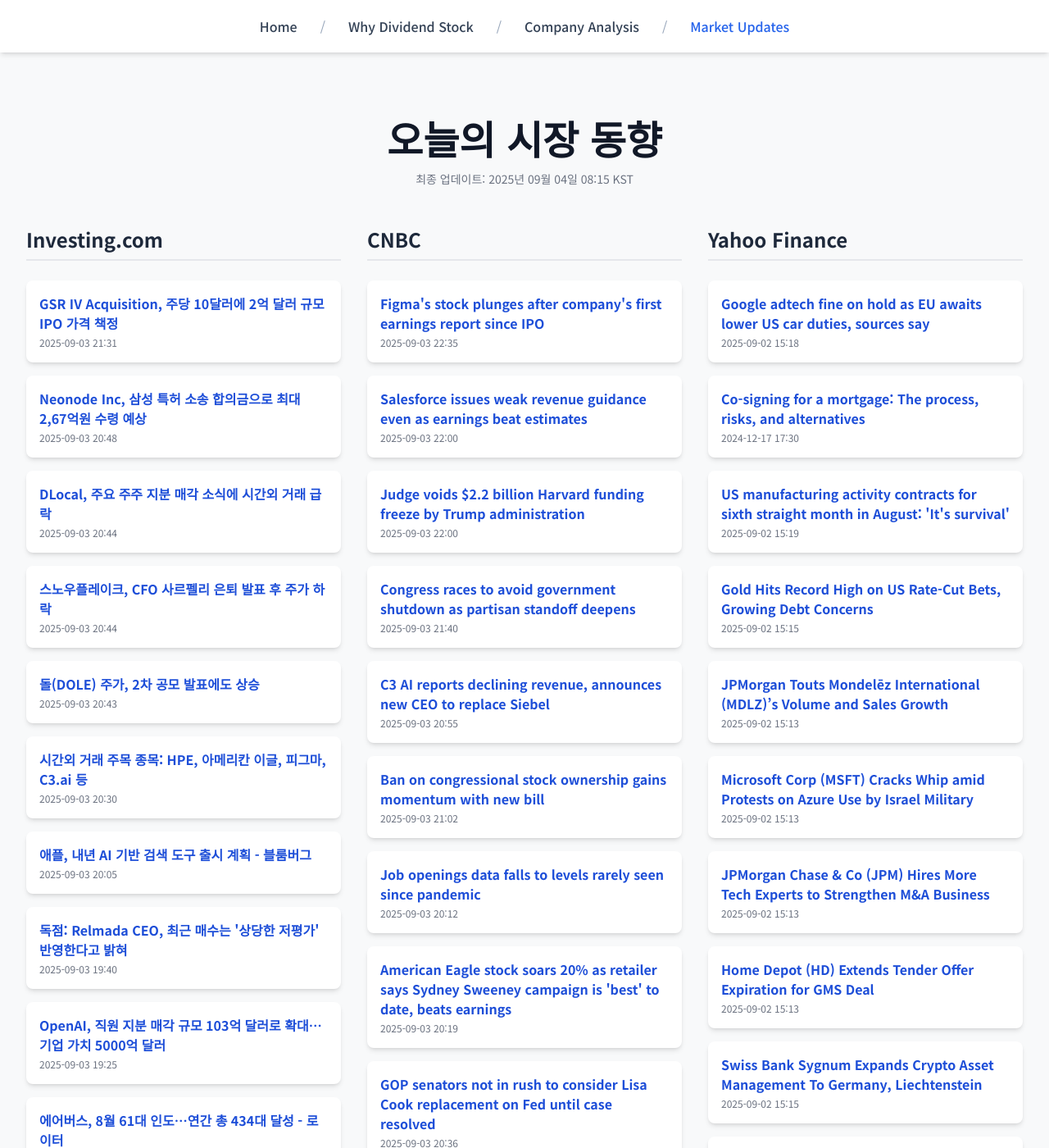
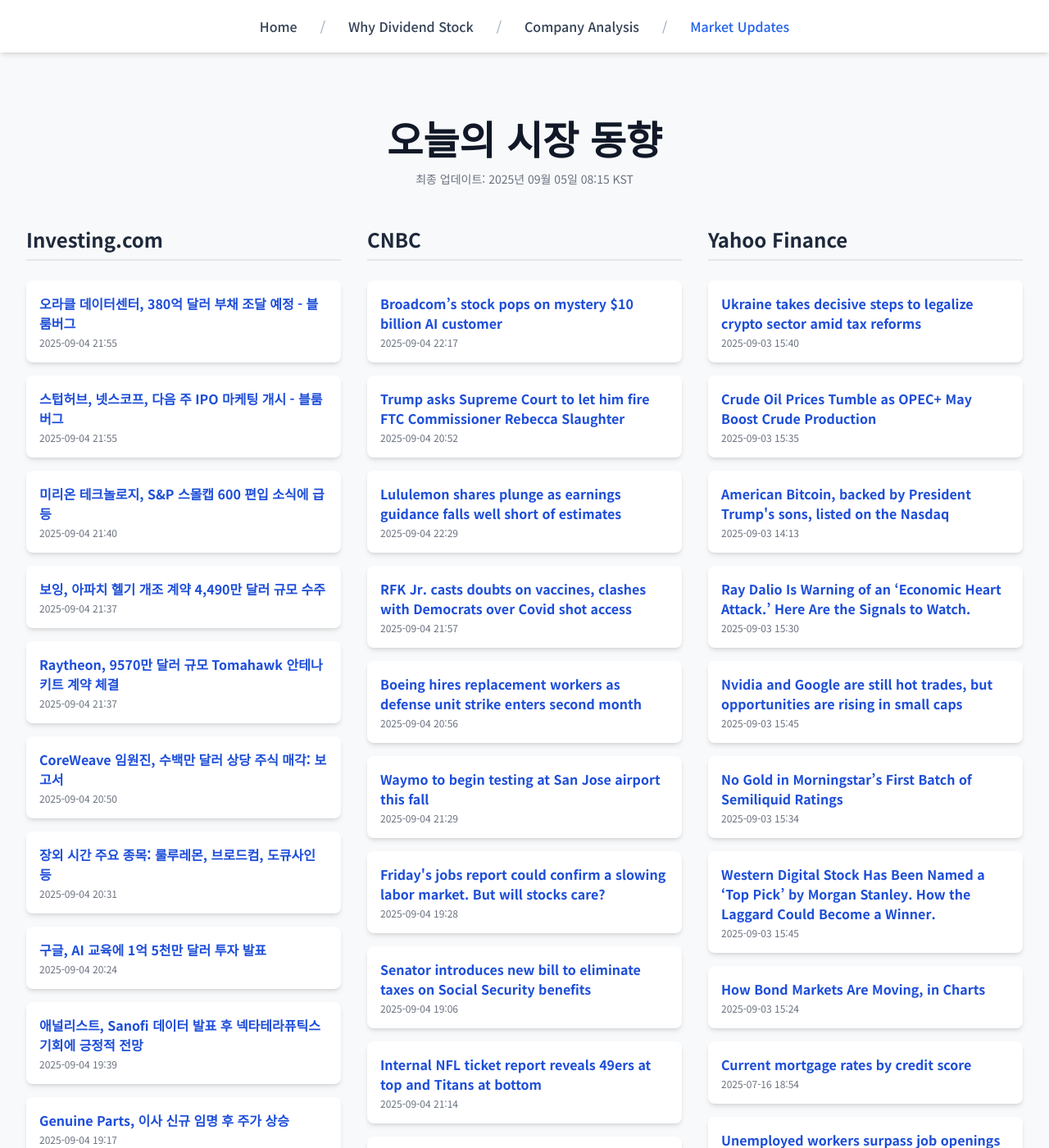
Before and after one commit to Kay-Hwang/my-company-analysis, a Jekyll site: the page built from market-updates.html, in a window 1280 px wide and 1400 px high. Shown: the whole window at 82% size. Built offline with Jekyll 4.4.1, drawn with Linux system fonts in a browser that asks for light colours; nearby versions of some CDN libraries; a script that is not in the unit is left out; some of the changed text lies outside the part shown.

Commit message:
Update daily data

```diff
--- a/_data/latest_data.json
+++ b/_data/latest_data.json
@@ -1,190 +1,190 @@
 {
-  "lastUpdated": "2025년 09월 04일 08:15 KST",
+  "lastUpdated": "2025년 09월 05일 08:15 KST",
   "news": {
     "investing": [
       {
-        "title": "GSR IV Acquisition, 주당 10달러에 2억 달러 규모 IPO 가격 책정",
-        "link": "https://kr.investing.com/news/stock-market-news/article-432SI-1618429",
-        "pubDate": "2025-09-03 21:31:05",
-        "summary": "GSR IV Acquisition, 주당 10달러에 2억 달러 규모 IPO 가격 책정"
+        "title": "오라클 데이터센터, 380억 달러 부채 조달 예정 - 블룸버그",
+        "link": "https://kr.investing.com/news/stock-market-news/article-93CH-1620672",
+        "pubDate": "2025-09-04 21:55:56",
+        "summary": "오라클 데이터센터, 380억 달러 부채 조달 예정 - 블룸버그"
       },
       {
-        "title": "Neonode Inc, 삼성 특허 소송 합의금으로 최대 2,67억원 수령 예상",
-        "link": "https://kr.investing.com/news/stock-market-news/article-93CH-1618339",
-        "pubDate": "2025-09-03 20:48:07",
-        "summary": "Neonode Inc, 삼성 특허 소송 합의금으로 최대 2,67억원 수령 예상"
+        "title": "스텁허브, 넷스코프, 다음 주 IPO 마케팅 개시 - 블룸버그",
+        "link": "https://kr.investing.com/news/stock-market-news/article-93CH-1620671",
+        "pubDate": "2025-09-04 21:55:52",
+        "summary": "스텁허브, 넷스코프, 다음 주 IPO 마케팅 개시 - 블룸버그"
       },
       {
-        "title": "DLocal, 주요 주주 지분 매각 소식에 시간외 거래 급락",
-        "link": "https://kr.investing.com/news/stock-market-news/article-93CH-1618327",
-        "pubDate": "2025-09-03 20:44:43",
-        "summary": "DLocal, 주요 주주 지분 매각 소식에 시간외 거래 급락"
+        "title": "미리온 테크놀로지, S&P 스몰캡 600 편입 소식에 급등",
+        "link": "https://kr.investing.com/news/stock-market-news/article-93CH-1620654",
+        "pubDate": "2025-09-04 21:40:14",
+        "summary": "미리온 테크놀로지, S&P 스몰캡 600 편입 소식에 급등"
       },
       {
-        "title": "스노우플레이크, CFO 사르펠리 은퇴 발표 후 주가 하락",
-        "link": "https://kr.investing.com/news/stock-market-news/article-93CH-1618325",
-        "pubDate": "2025-09-03 20:44:20",
-        "summary": "스노우플레이크, CFO 사르펠리 은퇴 발표 후 주가 하락"
+        "title": "보잉, 아파치 헬기 개조 계약 4,490만 달러 규모 수주",
+        "link": "https://kr.investing.com/news/stock-market-news/article-93CH-1620647",
+        "pubDate": "2025-09-04 21:37:47",
+        "summary": "보잉, 아파치 헬기 개조 계약 4,490만 달러 규모 수주"
       },
       {
-        "title": "돌(DOLE) 주가, 2차 공모 발표에도 상승",
-        "link": "https://kr.investing.com/news/stock-market-news/article-93CH-1618322",
-        "pubDate": "2025-09-03 20:43:13",
-        "summary": "돌(DOLE) 주가, 2차 공모 발표에도 상승"
+        "title": "Raytheon, 9570만 달러 규모 Tomahawk 안테나 키트 계약 체결",
+        "link": "https://kr.investing.com/news/stock-market-news/article-93CH-1620646",
+        "pubDate": "2025-09-04 21:37:42",
+        "summary": "Raytheon, 9570만 달러 규모 Tomahawk 안테나 키트 계약 체결"
       },
       {
-        "title": "시간외 거래 주목 종목: HPE, 아메리칸 이글, 피그마, C3.ai 등",
-        "link": "https://kr.investing.com/news/stock-market-news/article-432SI-1618278",
-        "pubDate": "2025-09-03 20:30:23",
-        "summary": "시간외 거래 주목 종목: HPE, 아메리칸 이글, 피그마, C3.ai 등"
+        "title": "CoreWeave 임원진, 수백만 달러 상당 주식 매각: 보고서",
+        "link": "https://kr.investing.com/news/stock-market-news/article-93CH-1620540",
+        "pubDate": "2025-09-04 20:50:37",
+        "summary": "CoreWeave 임원진, 수백만 달러 상당 주식 매각: 보고서"
       },
       {
-        "title": "애플, 내년 AI 기반 검색 도구 출시 계획 - 블룸버그",
-        "link": "https://kr.investing.com/news/stock-market-news/article-1618186",
-        "pubDate": "2025-09-03 20:05:23",
-        "summary": "애플, 내년 AI 기반 검색 도구 출시 계획 - 블룸버그"
+        "title": "장외 시간 주요 종목: 룰루레몬, 브로드컴, 도큐사인 등",
+        "link": "https://kr.investing.com/news/stock-market-news/article-432SI-1620488",
+        "pubDate": "2025-09-04 20:31:08",
+        "summary": "장외 시간 주요 종목: 룰루레몬, 브로드컴, 도큐사인 등"
       },
       {
-        "title": "독점: Relmada CEO, 최근 매수는 '상당한 저평가' 반영한다고 밝혀",
-        "link": "https://kr.investing.com/news/stock-market-news/article-1618151",
-        "pubDate": "2025-09-03 19:40:41",
-        "summary": "독점: Relmada CEO, 최근 매수는 '상당한 저평가' 반영한다고 밝혀"
+        "title": "구글, AI 교육에 1억 5천만 달러 투자 발표",
+        "link": "https://kr.investing.com/news/stock-market-news/article-93CH-1620449",
+        "pubDate": "2025-09-04 20:24:35",
+        "summary": "구글, AI 교육에 1억 5천만 달러 투자 발표"
       },
       {
-        "title": "OpenAI, 직원 지분 매각 규모 103억 달러로 확대… 기업 가치 5000억 달러",
-        "link": "https://kr.investing.com/news/stock-market-news/article-93CH-1618138",
-        "pubDate": "2025-09-03 19:25:12",
-        "summary": "OpenAI, 직원 지분 매각 규모 103억 달러로 확대… 기업 가치 5000억 달러"
+        "title": "애널리스트, Sanofi 데이터 발표 후 넥타테라퓨틱스 기회에 긍정적 전망",
+        "link": "https://kr.investing.com/news/stock-market-news/article-93CH-1620341",
+        "pubDate": "2025-09-04 19:39:48",
+        "summary": "애널리스트, Sanofi 데이터 발표 후 넥타테라퓨틱스 기회에 긍정적 전망"
       },
       {
-        "title": "에어버스, 8월 61대 인도…연간 총 434대 달성 - 로이터",
-        "link": "https://kr.investing.com/news/stock-market-news/article-93CH-1618122",
-        "pubDate": "2025-09-03 19:07:06",
-        "summary": "에어버스, 8월 61대 인도…연간 총 434대 달성 - 로이터"
+        "title": "Genuine Parts, 이사 신규 임명 후 주가 상승",
+        "link": "https://kr.investing.com/news/stock-market-news/article-93CH-1620328",
+        "pubDate": "2025-09-04 19:17:21",
+        "summary": "Genuine Parts, 이사 신규 임명 후 주가 상승"
       }
     ],
     "cnbc": [
       {
-        "title": "Figma's stock plunges after company's first earnings report since IPO",
-        "link": "https://www.cnbc.com/2025/09/03/figma-fig-q2-earnings-report-2025.html",
-        "pubDate": "Wed, 03 Sep 2025 22:35:13 GMT",
-        "summary": "Figma reported better-than-expected revenue for the second quarter in its first earnings report as a public company."
+        "title": "Broadcom’s stock pops on mystery $10 billion AI customer",
+        "link": "https://www.cnbc.com/2025/09/04/broadcom-avgo-q3-2025-earnings-report.html",
+        "pubDate": "Thu, 04 Sep 2025 22:17:30 GMT",
+        "summary": "Broadcom has been one of the biggest winners in the artificial intelligence boom and investor expectations are growing."
       },
       {
-        "title": "Salesforce issues weak revenue guidance even as earnings beat estimates",
-        "link": "https://www.cnbc.com/2025/09/03/salesforce-crm-q2-earnings-report-2026.html",
-        "pubDate": "Wed, 03 Sep 2025 22:00:39 GMT",
-        "summary": "Salesforce reported better-than-expected earnings and revenue for the latest quarter but issued disappointing guidance."
+        "title": "Trump asks Supreme Court to let him fire FTC Commissioner Rebecca Slaughter",
+        "link": "https://www.cnbc.com/2025/09/04/trump-supreme-court-federal-trade-commission-slaughter.html",
+        "pubDate": "Thu, 04 Sep 2025 20:52:21 GMT",
+        "summary": "President Donald Trump in March removed two Democratic commissioners from their posts at the Federal Trade Commission."
       },
       {
-        "title": "Judge voids $2.2 billion Harvard funding freeze by Trump administration",
-        "link": "https://www.cnbc.com/2025/09/03/trump-harvard-funding-freeze-court.html",
-        "pubDate": "Wed, 03 Sep 2025 22:00:43 GMT",
-        "summary": "The Trump administration in April froze grants to Harvard University over concerns about antisemitism on the Ivy League campus and other concerns."
+        "title": "Lululemon shares plunge as earnings guidance falls well short of estimates",
+        "link": "https://www.cnbc.com/2025/09/04/lululemon-lulu-q2-2025-earnings.html",
+        "pubDate": "Thu, 04 Sep 2025 22:29:51 GMT",
+        "summary": "Lululemon reported second-quarter earnings Thursday, beating quarterly earnings and revenue estimates but issuing a weak 2025 outlook."
       },
       {
-        "title": "Congress races to avoid government shutdown as partisan standoff deepens",
-        "link": "https://www.cnbc.com/2025/09/03/congress-trump-partisan-standoff-government-funding-.html",
-        "pubDate": "Wed, 03 Sep 2025 21:40:32 GMT",
-        "summary": "Lawmakers returned to Capitol Hill this week with the threat of a government shutdown intensifying. Partisan fault lines are already solidified."
+        "title": "RFK Jr. casts doubts on vaccines, clashes with Democrats over Covid shot access",
+        "link": "https://www.cnbc.com/2025/09/04/rfk-jr-spreads-vaccine-misinformation-during-congressional-testimony.html",
+        "pubDate": "Thu, 04 Sep 2025 21:57:23 GMT",
+        "summary": "Kennedy said he supports a statement made by a newly appointed member of a key government vaccine panel that mRNA vaccines pose a dangerous risk to people."
       },
       {
-        "title": "C3 AI reports declining revenue, announces new CEO to replace Siebel",
-        "link": "https://www.cnbc.com/2025/09/03/c3-ai-earnings-ceo-siebel.html",
-        "pubDate": "Wed, 03 Sep 2025 20:55:05 GMT",
-        "summary": "Stephen Ehikian is taking over as CEO, succeeding Thomas Siebel, who revealed that he was diagnosed with an autoimmune disease."
+        "title": "Boeing hires replacement workers as defense unit strike enters second month",
+        "link": "https://www.cnbc.com/2025/09/04/boeing-replacement-workers-defense-unit-strike.html",
+        "pubDate": "Thu, 04 Sep 2025 20:56:16 GMT",
+        "summary": "Those workers have been on strike since Aug. 4 without a new contract agreement."
       },
       {
-        "title": "Ban on congressional stock ownership gains momentum with new bill",
-        "link": "https://www.cnbc.com/2025/09/03/ban-on-congressional-stock-ownership-gains-momentum-with-new-bill.html",
-        "pubDate": "Wed, 03 Sep 2025 21:02:22 GMT",
-        "summary": "A ban on congressional stock trades is gaining momentum after a bipartisan group of lawmakers have unified around a single proposal."
+        "title": "Waymo to begin testing at San Jose airport this fall",
+        "link": "https://www.cnbc.com/2025/09/04/waymo-testing-san-jose-airport.html",
+        "pubDate": "Thu, 04 Sep 2025 21:29:18 GMT",
+        "summary": "Waymo has launched commercial operations in Austin, Texas, as well as Atlanta, San Francisco, Phoenix and Los Angeles."
       },
       {
-        "title": "Job openings data falls to levels rarely seen since pandemic",
-        "link": "https://www.cnbc.com/2025/09/03/job-opening-data-falls-to-levels-rarely-seen-since-pandemic.html",
-        "pubDate": "Wed, 03 Sep 2025 20:12:09 GMT",
-        "summary": "The Job Openings and Labor Turnover report showed less than 7.2 million listings in July."
+        "title": "Friday's jobs report could confirm a slowing labor market. But will stocks care?",
+        "link": "https://www.cnbc.com/2025/09/04/the-august-jobs-report-could-confirm-a-slowing-labor-market-but-will-stocks-care.html",
+        "pubDate": "Thu, 04 Sep 2025 19:28:09 GMT",
+        "summary": "Just how much it does will matter to investors."
       },
       {
-        "title": "American Eagle stock soars 20% as retailer says Sydney Sweeney campaign is 'best' to date, beats earnings",
-        "link": "https://www.cnbc.com/2025/09/03/american-eagle-outfitters-aeo-earnings-q2-2025.html",
-        "pubDate": "Wed, 03 Sep 2025 20:19:18 GMT",
-        "summary": "American Eagle said its Sydney Sweeney campaign is its best ever, leading to positive gains in new customers, sales and foot traffic."
+        "title": "Senator introduces new bill to eliminate taxes on Social Security benefits",
+        "link": "https://www.cnbc.com/2025/09/04/no-tax-on-social-security-benefits-bill.html",
+        "pubDate": "Thu, 04 Sep 2025 19:06:32 GMT",
+        "summary": "Trump's \"big beautiful bill\" helps seniors who pay tax on Social Security benefits, but doesn't eliminate those levies. Lawmakers are pushing for permanent change."
       },
       {
-        "title": "GOP senators not in rush to consider Lisa Cook replacement on Fed until case resolved",
-        "link": "https://www.cnbc.com/2025/09/03/lisa-cook-fed-senate-republicans.html",
-        "pubDate": "Wed, 03 Sep 2025 20:36:15 GMT",
-        "summary": "President Donald Trump is seeking to fire Fed Board Governor Lisa Cook, citing allegations of mortgage fraud by her. Cook denies any wrongdoing."
+        "title": "Internal NFL ticket report reveals 49ers at top and Titans at bottom",
+        "link": "https://www.cnbc.com/2025/09/04/internal-nfl-ticket-report-reveals-49ers-at-top-titans-at-bottom.html",
+        "pubDate": "Thu, 04 Sep 2025 21:14:20 GMT",
+        "summary": "The 35-page report includes data such as tickets sold and gross general admission ticket prices for the preseason and regular season for all 32 teams."
       },
       {
-        "title": "Gold is at an all-time high—here's what a Costco bar bought a year ago is worth now",
-        "link": "https://www.cnbc.com/2025/09/03/gold-hits-record-high-what-costco-bar-bought-last-year-is-worth.html",
-        "pubDate": "Wed, 03 Sep 2025 20:09:20 GMT",
-        "summary": "A Costco bar bought a year ago is worth more today, but fees and taxes will eat into the gains."
+        "title": "Dallas Cowboys owner Jerry Jones says Micah Parsons trade was 'based on mathematics'",
+        "link": "https://www.cnbc.com/2025/09/04/dallas-cowboys-owner-jerry-jones-micah-parsons-trade-was-based-on-mathematics.html",
+        "pubDate": "Thu, 04 Sep 2025 22:37:23 GMT",
+        "summary": "Jones appeared on CNBC's \"Closing Bell: Overtime\" to talk about the Dallas Cowboys' record $12.5 billion valuation as the team kicks off the 2025-2026 season."
       }
     ],
     "yahoo": [
       {
-        "title": "Google adtech fine on hold as EU awaits lower US car duties, sources say",
-        "link": "https://finance.yahoo.com/news/google-adtech-fine-hold-eu-151818711.html",
-        "pubDate": "2025-09-02T15:18:18Z",
-        "summary": "Google adtech fine on hold as EU awaits lower US car duties, sources say"
+        "title": "Ukraine takes decisive steps to legalize crypto sector amid tax reforms",
+        "link": "https://finance.yahoo.com/news/ukraine-takes-decisive-steps-legalize-154052268.html",
+        "pubDate": "2025-09-03T15:40:52Z",
+        "summary": "Ukraine takes decisive steps to legalize crypto sector amid tax reforms"
       },
       {
-        "title": "Co-signing for a mortgage: The process, risks, and alternatives",
-        "link": "https://finance.yahoo.com/personal-finance/mortgages/article/co-signing-for-a-mortgage-173023803.html",
-        "pubDate": "2024-12-17T17:30:23Z",
-        "summary": "Co-signing for a mortgage: The process, risks, and alternatives"
+        "title": "Crude Oil Prices Tumble as OPEC+ May Boost Crude Production",
+        "link": "https://finance.yahoo.com/news/crude-oil-prices-tumble-opec-153519937.html",
+        "pubDate": "2025-09-03T15:35:19Z",
+        "summary": "Crude Oil Prices Tumble as OPEC+ May Boost Crude Production"
       },
       {
-        "title": "US manufacturing activity contracts for sixth straight month in August: 'It's survival'",
-        "link": "https://finance.yahoo.com/news/us-manufacturing-activity-contracts-for-sixth-straight-month-in-august-its-survival-151934968.html",
-        "pubDate": "2025-09-02T15:19:34Z",
-        "summary": "US manufacturing activity contracts for sixth straight month in August: 'It's survival'"
+        "title": "American Bitcoin, backed by President Trump's sons, listed on the Nasdaq",
+        "link": "https://finance.yahoo.com/news/american-bitcoin-backed-by-president-trumps-sons-listed-on-the-nasdaq-141359243.html",
+        "pubDate": "2025-09-03T14:13:59Z",
+        "summary": "American Bitcoin, backed by President Trump's sons, listed on the Nasdaq"
       },
       {
-        "title": "Gold Hits Record High on US Rate-Cut Bets, Growing Debt Concerns",
-        "link": "https://finance.yahoo.com/news/gold-punches-3-500-hit-015755741.html",
-        "pubDate": "2025-09-02T15:15:50Z",
-        "summary": "Gold Hits Record High on US Rate-Cut Bets, Growing Debt Concerns"
+        "title": "Ray Dalio Is Warning of an ‘Economic Heart Attack.’ Here Are the Signals to Watch.",
+        "link": "https://www.barrons.com/articles/ray-dalio-economy-treasury-yields-gold-11abdb25?siteid=yhoof2&yptr=yahoo",
+        "pubDate": "2025-09-03T15:30:00Z",
+        "summary": "Ray Dalio Is Warning of an ‘Economic Heart Attack.’ Here Are the Signals to Watch."
       },
       {
-        "title": "JPMorgan Touts Mondelēz International (MDLZ)’s Volume and Sales Growth",
-        "link": "https://finance.yahoo.com/news/jpmorgan-touts-mondel-z-international-151332536.html",
-        "pubDate": "2025-09-02T15:13:32Z",
-        "summary": "JPMorgan Touts Mondelēz International (MDLZ)’s Volume and Sales Growth"
+        "title": "Nvidia and Google are still hot trades, but opportunities are rising in small caps",
+        "link": "https://finance.yahoo.com/news/nvidia-and-google-are-still-hot-trades-but-opportunities-are-rising-in-small-caps-154538395.html",
+        "pubDate": "2025-09-03T15:45:38Z",
+        "summary": "Nvidia and Google are still hot trades, but opportunities are rising in small caps"
       },
       {
-        "title": "Microsoft Corp (MSFT) Cracks Whip amid Protests on Azure Use by Israel Military",
-        "link": "https://finance.yahoo.com/news/microsoft-corp-msft-cracks-whip-151326929.html",
-        "pubDate": "2025-09-02T15:13:26Z",
-        "summary": "Microsoft Corp (MSFT) Cracks Whip amid Protests on Azure Use by Israel Military"
+        "title": "No Gold in Morningstar’s First Batch of Semiliquid Ratings",
+        "link": "https://finance.yahoo.com/news/no-gold-morningstar-first-batch-153415776.html",
+        "pubDate": "2025-09-03T15:34:15Z",
+        "summary": "No Gold in Morningstar’s First Batch of Semiliquid Ratings"
       },
       {
-        "title": "JPMorgan Chase & Co (JPM) Hires More Tech Experts to Strengthen M&A Business",
-        "link": "https://finance.yahoo.com/news/jpmorgan-chase-co-jpm-hires-151325401.html",
-        "pubDate": "2025-09-02T15:13:25Z",
-        "summary": "JPMorgan Chase & Co (JPM) Hires More Tech Experts to Strengthen M&A Business"
+        "title": "Western Digital Stock Has Been Named a ‘Top Pick’ by Morgan Stanley. How the Laggard Could Become a Winner.",
+        "link": "https://www.barrons.com/articles/western-digital-stock-morgan-stanley-seagate-05adeaae?siteid=yhoof2&yptr=yahoo",
+        "pubDate": "2025-09-03T15:45:00Z",
+        "summary": "Western Digital Stock Has Been Named a ‘Top Pick’ by Morgan Stanley. How the Laggard Could Become a Winner."
       },
       {
-        "title": "Home Depot (HD) Extends Tender Offer Expiration for GMS Deal",
-        "link": "https://finance.yahoo.com/news/home-depot-hd-extends-tender-151331842.html",
-        "pubDate": "2025-09-02T15:13:31Z",
-        "summary": "Home Depot (HD) Extends Tender Offer Expiration for GMS Deal"
+        "title": "How Bond Markets Are Moving, in Charts",
+        "link": "https://www.wsj.com/livecoverage/stock-market-today-dow-sp-500-nasdaq-09-03-2025/card/how-global-bond-markets-are-moving-in-charts-NPCn8jgJWSDc5wQDEtdy?siteid=yhoof2&yptr=yahoo",
+        "pubDate": "2025-09-03T15:24:31Z",
+        "summary": "How Bond Markets Are Moving, in Charts"
       },
       {
-        "title": "Swiss Bank Sygnum Expands Crypto Asset Management To Germany, Liechtenstein",
-        "link": "https://finance.yahoo.com/news/swiss-bank-sygnum-expands-crypto-151554814.html",
-        "pubDate": "2025-09-02T15:15:54Z",
-        "summary": "Swiss Bank Sygnum Expands Crypto Asset Management To Germany, Liechtenstein"
+        "title": "Current mortgage rates by credit score",
+        "link": "https://finance.yahoo.com/personal-finance/mortgages/article/mortgage-rates-by-credit-score-185409590.html",
+        "pubDate": "2025-07-16T18:54:09Z",
+        "summary": "Current mortgage rates by credit score"
       },
       {
-        "title": "TD Cowen Affirms Buy Rating on Medtronic, Inc. (MDT) on RDN Therapy Prospects",
-        "link": "https://finance.yahoo.com/news/td-cowen-affirms-buy-rating-151328052.html",
-        "pubDate": "2025-09-02T15:13:28Z",
-        "summary": "TD Cowen Affirms Buy Rating on Medtronic, Inc. (MDT) on RDN Therapy Prospects"
+        "title": "Unemployed workers surpass job openings in labor market warning sign",
+        "link": "https://finance.yahoo.com/news/unemployed-workers-surpass-job-openings-153258482.html",
+        "pubDate": "2025-09-03T15:32:58Z",
+        "summary": "Unemployed workers surpass job openings in labor market warning sign"
       }
     ]
   }
```
